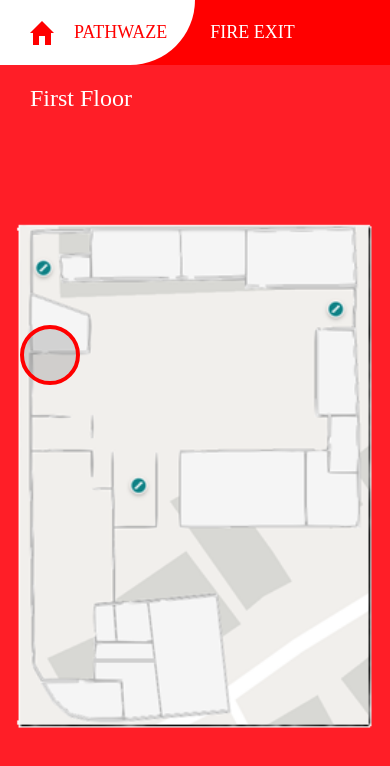
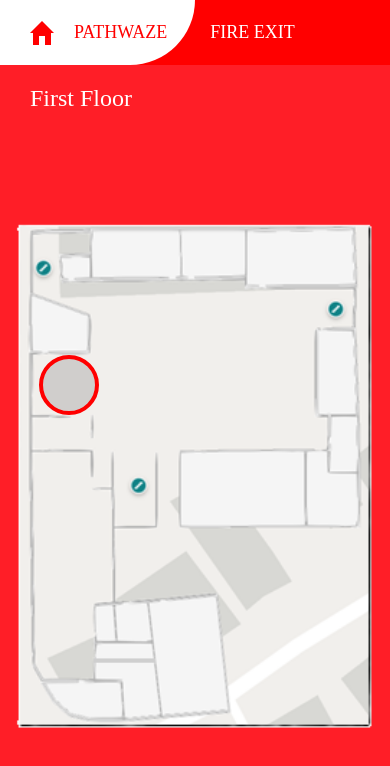
Before and after one commit to Dale94/react_expo_pathwaze_crmc, a React Native app: screen /FireExit in a window 390 px wide. Shown: the top 766 px of the page. Built offline with nearby package versions, Linux system fonts and the light colour scheme; a web font is replaced by a local one.

Commit message:
‘error-fixed’

```diff
--- a/screens/Home.js
+++ b/screens/Home.js
@@ -372,8 +372,8 @@ const styles = StyleSheet.create({
 	//dropdown
 
 	dropdown: {
-		height: 40,
-		width: 240,
+		height: "10%",
+		width: "80%",
 		top: -100,
 		alignSelf: "center",
 		borderColor: "gray",
@@ -399,8 +399,8 @@ const styles = StyleSheet.create({
 		fontSize: 14,
 	},
 	iconStyle: {
-		width: 25,
-		height: 40,
+		width: "10%",
+		height: "122%",
 		left: 8,
 		borderRadius: 8,
 		backgroundColor: "red",
--- a/screens/fire_exit.js
+++ b/screens/fire_exit.js
@@ -151,8 +151,8 @@ const styles = StyleSheet.create({
 	},
 
 	pos1: {
-		top: 260,
-		left: 20,
+		top: imageWidth - 100,
+		left: "10%",
 	},
 });
 
--- a/screens/floors/floor_2.js
+++ b/screens/floors/floor_2.js
@@ -1,5 +1,5 @@
-import React, { useState, useEffect, useMemo, useCallback, Text } from "react";
-import { View, StyleSheet, ImageBackground } from "react-native";
+import React, { useState, useEffect, useMemo, useCallback } from "react";
+import { View, StyleSheet, ImageBackground, Text } from "react-native";
 import Svg, { Rect, Line, Circle } from "react-native-svg";
 import AsyncStorage from "@react-native-async-storage/async-storage";
 
--- a/screens/floors/floor_3.js
+++ b/screens/floors/floor_3.js
@@ -1,5 +1,5 @@
-import React, { useState, useEffect, useMemo, useCallback, Text } from "react";
-import { View, StyleSheet, ImageBackground } from "react-native";
+import React, { useState, useEffect, useMemo, useCallback } from "react";
+import { View, StyleSheet, ImageBackground, Text } from "react-native";
 import Svg, { Rect, Line, Circle } from "react-native-svg";
 import AsyncStorage from "@react-native-async-storage/async-storage";
 
--- a/screens/floors/floor_4.js
+++ b/screens/floors/floor_4.js
@@ -1,5 +1,5 @@
-import React, { useState, useEffect, useMemo, useCallback, Text } from "react";
-import { View, StyleSheet, ImageBackground } from "react-native";
+import React, { useState, useEffect, useMemo, useCallback } from "react";
+import { View, StyleSheet, ImageBackground, Text } from "react-native";
 import Svg, { Rect, Line, Circle } from "react-native-svg";
 import AsyncStorage from "@react-native-async-storage/async-storage";
 
--- a/screens/floors/floor_5.js
+++ b/screens/floors/floor_5.js
@@ -1,5 +1,5 @@
-import React, { useState, useEffect, useMemo, useCallback, Text } from "react";
-import { View, StyleSheet, ImageBackground } from "react-native";
+import React, { useState, useEffect, useMemo, useCallback } from "react";
+import { View, StyleSheet, ImageBackground, Text } from "react-native";
 import Svg, { Rect, Line, Circle } from "react-native-svg";
 import AsyncStorage from "@react-native-async-storage/async-storage";
 
```
